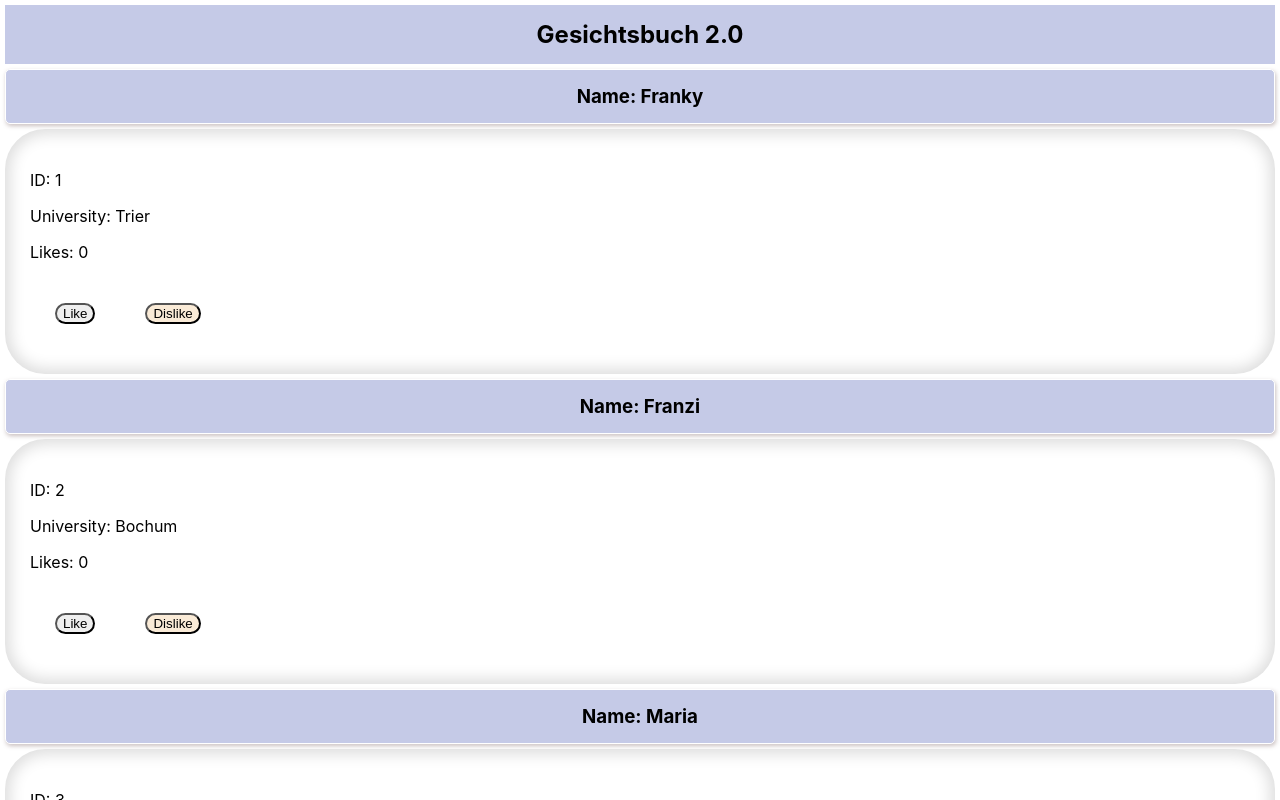
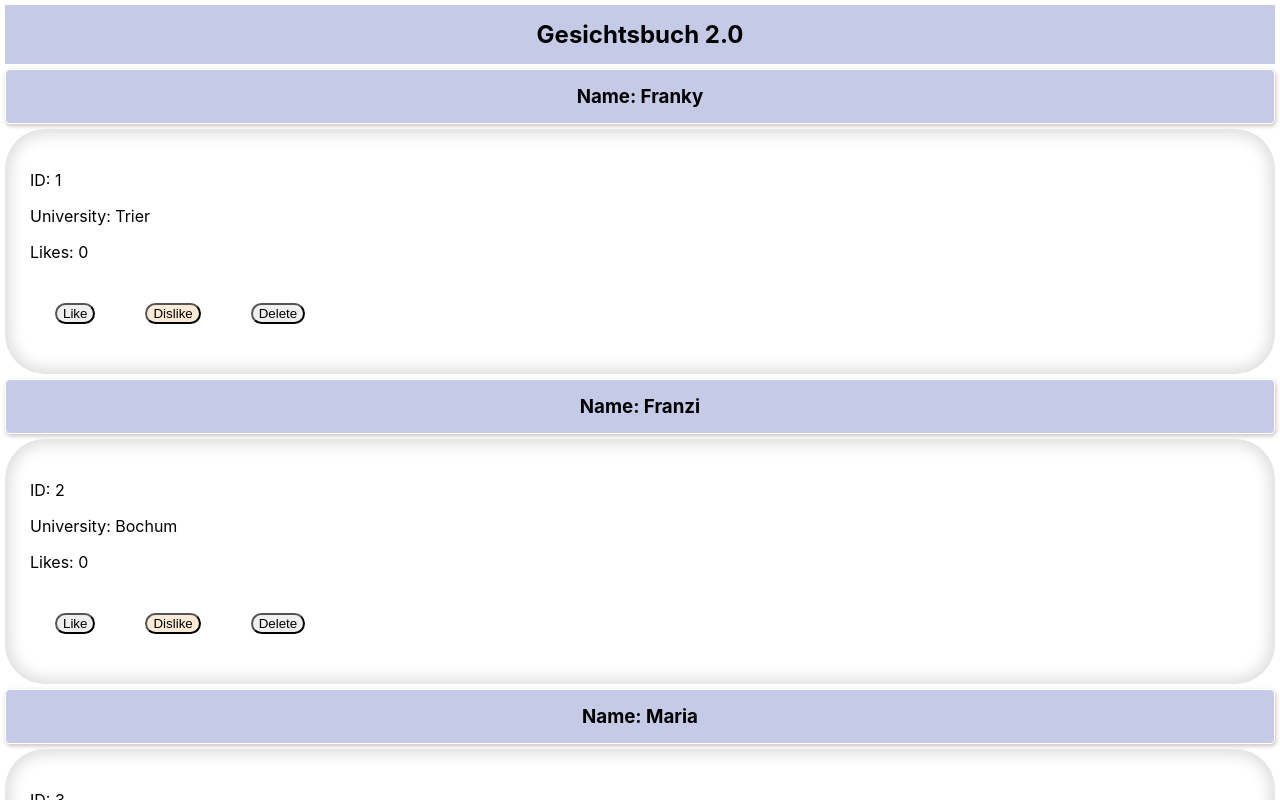
Before and after one commit to Roman-devs/react-start, a React (Create React App) app: page / in a window 1280 px wide. Both pictures are taken after a click on the button "SPIN 'EM IN!". Shown: the top 800 px of the page. Built offline with nearby package versions, Linux system fonts and the light colour scheme.

Commit message:
Added Like, Dislike and Delete Button.

```diff
--- a/src/App.js
+++ b/src/App.js
@@ -40,7 +40,13 @@ function App() {
                     {students.map(student => <BlogEntry key={student.id}
                                                         id={"ID: " + student.id}
                                                         name={"Name: " + student.name}
-                                                        university={"University: " + student.university}/>)}
+                                                        university={"University: " + student.university}
+                                                        onDelete={()=>
+                                                            { const updatedList = students.filter(item => item.id !== student.id);
+                                                            setStudents(updatedList);
+                                                            }
+                                                        }/>)
+                    }
 
                     <Button primary onClick={() => setStudents([
                             {
@@ -63,8 +69,22 @@ function App() {
                                 name: "Horst",
                                 university: "Grevenbroich"
                             }
-                        ])}>SPIN 'EM IN!</Button>
-                    <Button>  Second Button </Button>
+                        ])}>SPIN 'EM IN!
+                    </Button>
+
+                    <Button primary onClick={() => {
+                        const updatedList = [
+                            ...students,
+                            {id: "new-id",
+                            name: "new student",
+                            university: "super uni"}
+                            ];
+                        setStudents(updatedList);
+                    }
+                    }> Add new Gesicht
+                    </Button>
+
+
                 </div>
         </React.Fragment>
     );
--- a/src/components/BlogEntry.js
+++ b/src/components/BlogEntry.js
@@ -1,7 +1,7 @@
 import {useState} from "react";
 import {Button} from "./FancyButton";
 
-export default function BlogEntry({id, name, university}) {
+export default function BlogEntry({id, name, university, onDelete}) {
     const [clicked, setClicked] = useState(0)
 
     return (
@@ -13,6 +13,7 @@ export default function BlogEntry({id, name, university}) {
                 <p> {"Likes: " + clicked} </p>
                 <Button onClick={() => setClicked(clicked + 1)}> Like </Button>
                 <Button primary onClick={() => setClicked(clicked - 1)}> Dislike </Button>
+                <Button onClick = {onDelete}> Delete </Button>
             </div>
         </article>
     )
```
Also changed, not shown: src/components/FancyButton.js (line endings or trailing spaces).
